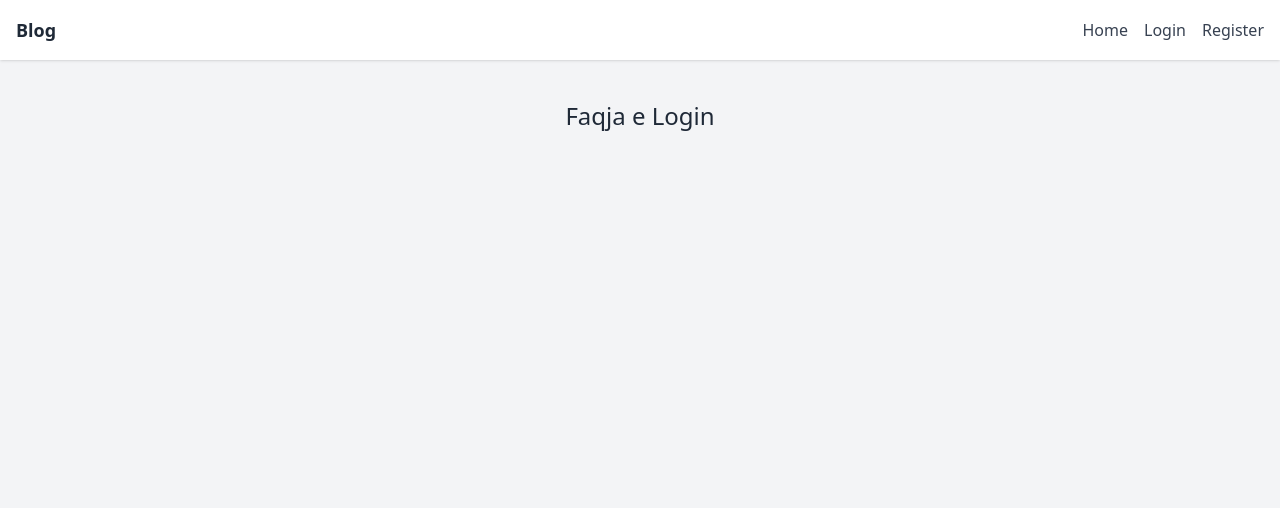
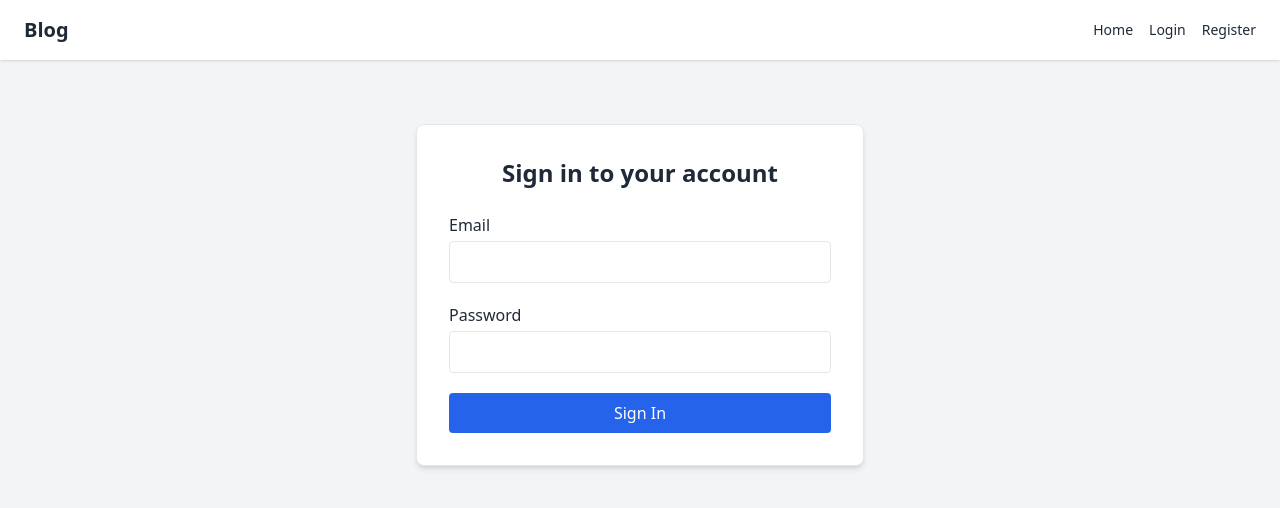
Before and after one commit to ervinosmani/blogging-frontend, a Vue app: page /login in a window 1280 px wide. Shown: the top 508 px of the page. Built offline with nearby package versions, Linux system fonts and the light colour scheme.

Commit message:
feat(auth): implement user auth with protected routes and profile update

```diff
--- a/src/App.vue
+++ b/src/App.vue
@@ -1,15 +1,18 @@
-<script setup>
-import { RouterView } from 'vue-router';
-import Navbar from './components/Navbar.vue';
+<script setup lang="ts">
+import { onMounted } from 'vue'
+import { RouterView } from 'vue-router'
+import { useAuthStore } from './store/auth'
 
+const auth = useAuthStore()
+
+onMounted(() => {
+  // E ngarkon user-in kur faqja rifreskohet
+  if (auth.token) {
+    auth.getUser()
+  }
+})
 </script>
 
 <template>
-    <div class="min-h-screen bg-gray-100 text-gray-800">
-      <Navbar />
-      <RouterView />
-    </div>
-  </template>
-
-  <style>
-  </style>
+  <RouterView />
+</template>
--- a/src/components/Navbar.vue
+++ b/src/components/Navbar.vue
@@ -1,16 +1,41 @@
 <script setup>
-import { RouterLink } from 'vue-router';
+import { useAuthStore } from '../store/auth'
+import { useRouter, RouterLink } from 'vue-router'
+
+const auth = useAuthStore()
+const router = useRouter()
+
+const handleLogout = async () => {
+    const confirmed = window.confirm("Are you sure you want to log out")
+    if (confirmed) {
+
+    await auth.logout()
+    router.push('/login')
+    }
+}
 </script>
 
 <template>
-    <nav class="bg-white shadow p-4 flex justify-between items-center">
-        <div class="text-lg font-semibold">Blog</div>
-        <div class="space-x-4">
-            <RouterLink to="/" class="text-gray-700 hover:text-blue-600">Home</RouterLink>
-            <RouterLink to="/login" class="text-gray-700 hover:text-blue-600">Login</RouterLink>
-            <RouterLink to="/register" class="text-gray-700 hover:text-blue-600">Register</RouterLink>
-        </div>
-    </nav>
+  <nav class="bg-white shadow px-6 py-4 flex justify-between items-center">
+    <!-- Logo -->
+    <div class="text-xl font-bold text-gray-800">Blog</div>
+
+    <!-- Links -->
+    <div class="space-x-4 text-sm flex items-center">
+      <RouterLink class="hover:underline" to="/">Home</RouterLink>
+
+      <template v-if="!auth.user">
+        <RouterLink class="hover:underline" to="/login">Login</RouterLink>
+        <RouterLink class="hover:underline" to="/register">Register</RouterLink>
+      </template>
+
+      <template v-else>
+        <RouterLink class="hover:underline" to="/dashboard">Dashboard</RouterLink>
+        <RouterLink class="hover:underline" to="/profile">Profile</RouterLink>
+        <button @click="handleLogout" class="text-red-500 hover:underline">Logout</button>
+      </template>
+    </div>
+  </nav>
 </template>
 
 <style scoped>
--- /dev/null
+++ b/src/layouts/AppLayout.vue
@@ -0,0 +1,15 @@
+<script setup>
+import Navbar from '../components/Navbar.vue'
+</script>
+
+<template>
+  <div class="min-h-screen bg-gray-100 text-gray-800">
+    <!-- Navbar -->
+    <Navbar />
+
+    <!-- Content injected by routes -->
+    <main class="p-6">
+      <RouterView />
+    </main>
+  </div>
+</template>
--- /dev/null
+++ b/src/pages/Dashboard.vue
@@ -0,0 +1,9 @@
+<script setup>
+import { useAuthStore } from '../store/auth'
+
+const auth = useAuthStore()
+</script>
+
+<template>
+  <h1 class="text-2xl font-bold">Welcome back, {{ auth.user?.name }}</h1>
+</template>
--- a/src/views/Home.vue
+++ b/src/pages/Home.vue
@@ -5,8 +5,8 @@ const auth = useAuthStore()
 
 <template>
     <div>
-    <h1>Faqja e Home</h1>
-    <p v-if="auth.user">Mirë se vjen, {{ auth.user.name }}</p>
+    <h1>Home</h1>
+    <p v-if="auth.user">Welcome, {{ auth.user.name }}</p>
     <p v-else>Nuk je loguar</p>
   </div>
 </template>
--- /dev/null
+++ b/src/pages/Login.vue
@@ -0,0 +1,50 @@
+<script setup>
+import { ref } from 'vue'
+import { useAuthStore } from '../store/auth'
+
+const email = ref('')
+const password = ref('')
+const error = ref('')
+const loading = ref(false)
+
+const auth = useAuthStore()
+
+const handleLogin = async () => {
+  error.value = ''
+  loading.value = true
+  try {
+    await auth.login({ email: email.value, password: password.value })
+  } catch (err) {
+    console.log(err)
+    if (err.response?.data?.message) {
+      error.value = err.response.data.message
+    } else if (err.message) {
+      error.value = err.message
+    } else {
+      error.value = 'An unknown error occurred during login.'
+    }
+  } finally {
+    loading.value = false
+  }
+}
+</script>
+
+<template>
+  <div class="max-w-md mx-auto mt-10 bg-white p-8 rounded-lg shadow-md border">
+    <h2 class="text-2xl font-bold mb-6 text-center text-gray-800">Sign in to your account</h2>
+    <form @submit.prevent="handleLogin" class="space-y-5">
+      <div>
+        <label class="block mb-1">Email</label>
+        <input v-model="email" type="email" class="w-full border p-2 rounded" required />
+      </div>
+      <div>
+        <label class="block mb-1">Password</label>
+        <input v-model="password" type="password" class="w-full border p-2 rounded" required />
+      </div>
+      <div v-if="error" class="text-red-600 text-sm">{{ error }}</div>
+      <button :disabled="loading" class="w-full bg-blue-600 text-white py-2 px-4 rounded hover:bg-blue-700">
+        {{ loading ? 'Signing in...' : 'Sign In' }}
+      </button>
+    </form>
+  </div>
+</template>
--- /dev/null
+++ b/src/pages/Profile.vue
@@ -0,0 +1,72 @@
+<script setup lang="ts">
+import { ref } from 'vue';
+import { useAuthStore } from '../store/auth';
+import api from '../api/api';
+
+const auth = useAuthStore()
+
+const name = ref(auth.user?.name || '')
+const email = ref(auth.user?.email || '')
+const password = ref('')
+const confirmPassword = ref('')
+const message = ref('')
+const error = ref('')
+
+const handleUpdate = async () => {
+    error.value = ''
+    message.value = ''
+
+    if (password.value && password.value !== confirmPassword.value) {
+        error.value = 'Passwords do not match'
+        return
+    }
+
+    try {
+        await api.put('/api/user', {
+            name: name.value,
+            email: email.value,
+            ...(password.value && { password: password.value, password_confirmation: confirmPassword.value })
+        })
+
+        message.value = 'Profile updated successfully!'
+        await auth.getUser() //refresh user-in ne store
+    } catch (err: any) {
+        error.value = err.response?.data?.message || 'Failed to update profile.'
+    }
+}
+</script>
+
+<template>
+    <div class="max-w-lg mx-auto mt-10 bg-white shadow p-6 rounded-md">
+        <h2 class="text-2xl font-bold mb-6">Update your profile</h2>
+
+      <form @submit.prevent="handleUpdate" class="space-y-4">
+        <div>
+          <label class="block text-sm font-medium">Full Name</label>
+          <input v-model="name" type="text" class="w-full p-2 border rounded" />
+        </div>
+
+        <div>
+          <label class="block text-sm font-medium">Email</label>
+          <input v-model="email" type="email" class="w-full p-2 border rounded" />
+        </div>
+
+        <div>
+          <label class="block text-sm font-medium">New Password</label>
+          <input v-model="password" type="password" class="w-full p-2 border rounded" />
+        </div>
+
+        <div>
+          <label class="block text-sm font-medium">Confirm Password</label>
+          <input v-model="confirmPassword" type="password" class="w-full p-2 border rounded" />
+        </div>
+
+        <div v-if="error" class="text-red-500 text-sm">{{ error }}</div>
+        <div v-if="message" class="text-green-600 text-sm">{{ message }}</div>
+
+        <button type="submit" class="bg-blue-600 text-white px-4 py-2 rounded hover:bg-blue-700">
+          Save Changes
+        </button>
+      </form>
+    </div>
+  </template>
--- a/src/views/Register.vue
+++ b/src/pages/Register.vue
@@ -14,20 +14,25 @@ const auth = useAuthStore()
 const handleRegister = async () => {
   error.value = ''
   if (password.value !== confirmPassword.value) {
-    error.value = 'Fjalëkalimet nuk përputhen'
+    error.value = 'Passwords do not match.'
     return
   }
 
   if (password.value.length < 6) {
-    error.value = 'Fjalëkalimi duhet të ketë të paktën 6 karaktere'
+    error.value = 'Password must be at least 6 characters long.'
     return
   }
 
   loading.value = true
   try {
-    await auth.register({ name: name.value, email: email.value,password: password.value, password_confirmation: confirmPassword.value })
+    await auth.register({
+      name: name.value,
+      email: email.value,
+      password: password.value,
+      password_confirmation: confirmPassword.value
+    })
   } catch (err) {
-    error.value = err.response?.data?.message || 'Gabim gjatë regjistrimit'
+    error.value = err.response?.data?.message || 'Error during registration.'
   } finally {
     loading.value = false
   }
@@ -36,11 +41,11 @@ const handleRegister = async () => {
 
 <template>
   <div class="max-w-md mx-auto mt-10 bg-white p-8 rounded-lg shadow-md border border-gray-200">
-    <h2 class="text-2xl font-bold mb-6 text-gray-800 text-center">Krijo llogari të re</h2>
+    <h2 class="text-2xl font-bold mb-6 text-gray-800 text-center">Create an account</h2>
 
     <form @submit.prevent="handleRegister" class="space-y-5">
       <div>
-        <label class="block mb-1 font-medium text-sm">Emri</label>
+        <label class="block mb-1 font-medium text-sm">Full Name</label>
         <input v-model="name" type="text" class="w-full border-gray-300 border p-2 rounded focus:outline-none focus:ring-2 focus:ring-blue-500" required />
       </div>
 
@@ -50,23 +55,20 @@ const handleRegister = async () => {
       </div>
 
       <div>
-        <label class="block mb-1 font-medium text-sm">Fjalëkalimi</label>
+        <label class="block mb-1 font-medium text-sm">Password</label>
         <input v-model="password" type="password" class="w-full border-gray-300 border p-2 rounded focus:outline-none focus:ring-2 focus:ring-blue-500" required />
       </div>
 
       <div>
-        <label class="block mb-1 font-medium text-sm">Konfirmo Fjalëkalimin</label>
+        <label class="block mb-1 font-medium text-sm">Confirm Password</label>
         <input v-model="confirmPassword" type="password" class="w-full border-gray-300 border p-2 rounded focus:outline-none focus:ring-2 focus:ring-blue-500" required />
       </div>
 
       <div v-if="error" class="text-red-600 text-sm">{{ error }}</div>
 
       <button :disabled="loading" type="submit" class="w-full bg-blue-600 text-white py-2 px-4 rounded hover:bg-blue-700 transition">
-        {{ loading ? 'Duke regjistruar...' : 'Regjistrohu' }}
+        {{ loading ? 'Registering...' : 'Register' }}
       </button>
     </form>
   </div>
 </template>
-
-<style scoped>
-</style>
--- a/src/router/index.js
+++ b/src/router/index.js
@@ -1,13 +1,34 @@
 import { createRouter, createWebHistory } from "vue-router";
-import Home from "../views/Home.vue";
-import Login from "../views/Login.vue";
-import Register from "../views/Register.vue";
+import { useAuthStore } from '../store/auth'
+import Home from "../pages/Home.vue";
+import Login from "../pages/Login.vue";
+import Register from "../pages/Register.vue";
+import Dashboard from "../pages/Dashboard.vue";
+import AppLayout from '../layouts/AppLayout.vue'
+import Profile from "../pages/Profile.vue";
+
+const requireAuth = (to, from, next) => {
+    const auth = useAuthStore()
+    if (!auth.user) {
+      next('/login')
+    } else {
+      next()
+    }
+  }
 
 const routes = [
-    { path: '/', name: 'Home', component: Home},
-    { path: '/login', name: 'Login', component: Login},
-    { path: '/register', name: 'Register', component: Register},
-]
+    {
+      path: '/',
+      component: AppLayout,
+      children: [
+        { path: '', component: Home },
+        { path: 'login', component: Login },
+        { path: 'register', component: Register },
+        { path: 'dashboard', component: Dashboard, beforeEnter: requireAuth },
+        { path: 'profile', component: Profile, beforeEnter: requireAuth }
+      ]
+    }
+  ]
 
 const router = createRouter({
     history: createWebHistory(),
--- a/src/views/Login.vue
+++ /dev/null
@@ -1,13 +0,0 @@
-<script setup>
-
-</script>
-
-<template>
-    <div class="text-center text-2xl mt-10">
-        Faqja e Login
-    </div>
-</template>
-
-<style scoped>
-
-</style>
```
